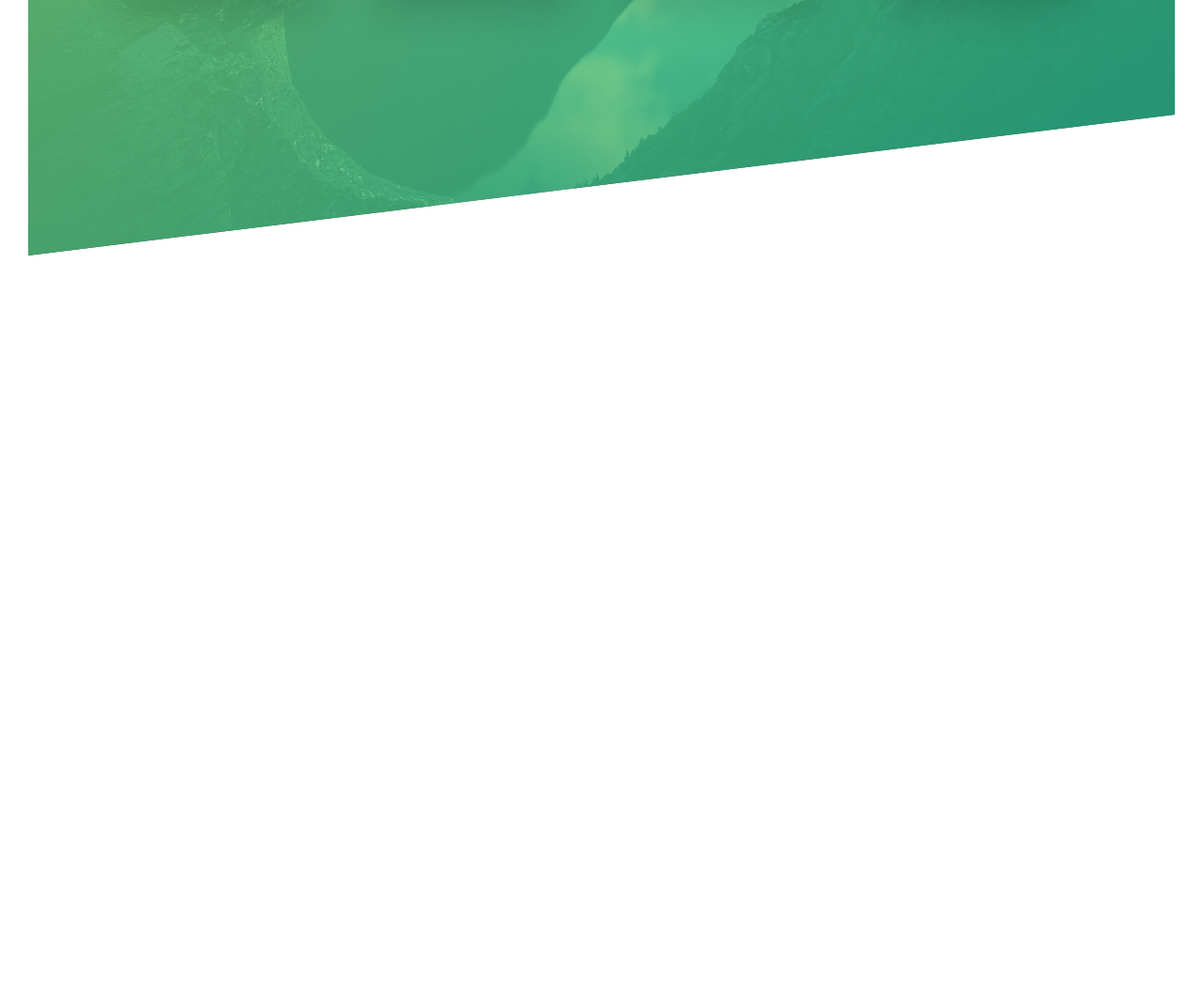
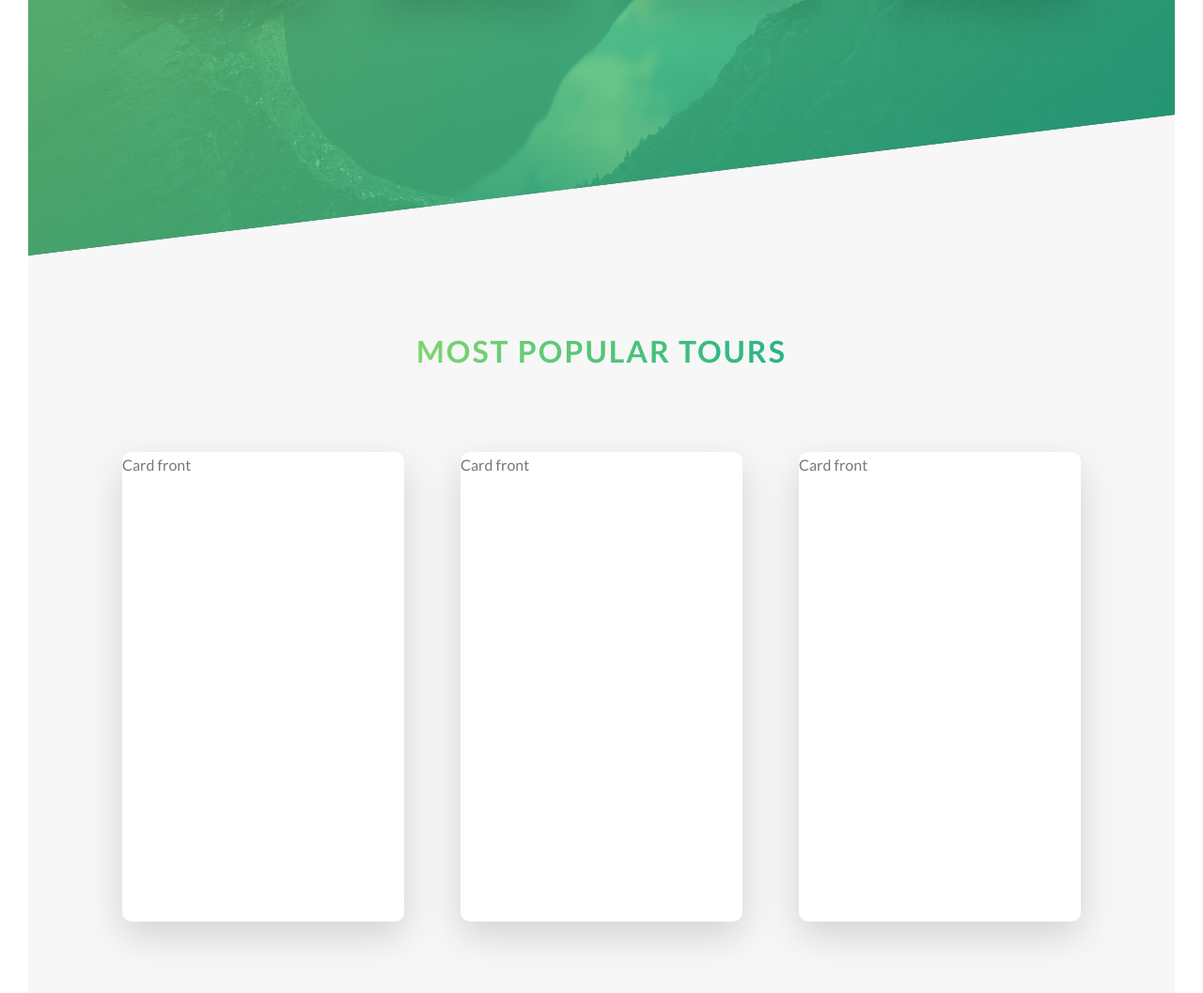
Before and after one commit to punyprogrammer/natours, a website: page starter/index.html in a window 1280 px wide. Shown: the part 2035-3092 px from the top of the page at 94% size. Before the commit the page ends 2362 px from the top, so only its background shows below. Drawn offline with Linux system fonts and the light colour scheme.

Commit message:
implement-cards-rotate-functionality

```diff
--- a/starter/index.html
+++ b/starter/index.html
@@ -122,6 +122,39 @@
           </div>
         </div>
       </section>
+      <section class="section-tours">
+        <div class="u-center-text">
+          <h2 class="heading-secondary u-margin-bottom-big">
+            Most popular tours
+          </h2>
+        </div>
+        <div class="row">
+          <div class="col-1-of-3">
+            <div class="card">
+              <div class="card__side card__side--front">Card front</div>
+              <div class="card__side card__side--back card__side--back-1">
+                Card back
+              </div>
+            </div>
+          </div>
+          <div class="col-1-of-3">
+            <div class="card">
+              <div class="card__side card__side--front">Card front</div>
+              <div class="card__side card__side--back card__side--back-2">
+                Card back
+              </div>
+            </div>
+          </div>
+          <div class="col-1-of-3">
+            <div class="card">
+              <div class="card__side card__side--front">Card front</div>
+              <div class="card__side card__side--back card__side--back-3">
+                Card back
+              </div>
+            </div>
+          </div>
+        </div>
+      </section>
     </main>
   </body>
 </html>
--- a/starter/sass/abstracts/_variables.scss
+++ b/starter/sass/abstracts/_variables.scss
@@ -2,6 +2,11 @@
 $color-primary: #55c57a;
 $color-primary-light: #7ed56f;
 $color-primary-dark: #28b485;
+
+$color-secondary-light: #ffb900;
+$color-secondary-dark: #ff7730;
+$color-tertiary-light: #2998ff;
+$color-tertiary-dark: #5643fa;
 
 $color-secondary-light: #ffb900;
 $color-secondary-dark: #ff7730;
--- /dev/null
+++ b/starter/sass/components/_cards.scss
@@ -0,0 +1,56 @@
+.card {
+  perspective: 150rem;
+  -moz-perspective: 150rem;
+  position: relative;
+  height: 50rem;
+
+  &__side {
+    position: absolute;
+    top: 0;
+    left: 0;
+    height: 50rem;
+    width: 100%;
+    transition: all 0.8s ease;
+    backface-visibility: hidden;
+    border-radius: 1rem;
+    box-shadow: 0 1.5rem 4rem rgba($color-black, 0.15);
+    &--front {
+      background-color: $color-white;
+    }
+    &--back {
+      //   initially will be rotated
+      transform: rotateY(180deg);
+      &-1 {
+        background-image: linear-gradient(
+          to right bottom,
+          $color-secondary-light,
+          $color-secondary-dark
+        );
+      }
+      &-2 {
+        background-image: linear-gradient(
+          to right bottom,
+          $color-primary-light,
+          $color-primary-dark
+        );
+      }
+      &-3 {
+        background-image: linear-gradient(
+          to right bottom,
+          $color-tertiary-light,
+          $color-tertiary-dark
+        );
+      }
+    }
+  }
+
+  &:hover &__side {
+    &--front {
+      transform: rotateY(180deg);
+    }
+
+    &--back {
+      transform: rotateY(0);
+    }
+  }
+}
--- a/starter/sass/main.scss
+++ b/starter/sass/main.scss
@@ -13,6 +13,7 @@
 @import "components/button";
 @import "components/composition";
 @import "components/feature-box";
+@import "components/cards";
 // import layout
 @import "layout/header";
 @import "layout/grid";
--- a/starter/sass/pages/_home.scss
+++ b/starter/sass/pages/_home.scss
@@ -18,3 +18,8 @@
     transform: skewY(7deg);
   }
 }
+.section-tours {
+  background: $color-grey-light-1;
+  padding: 25rem 10rem;
+  margin-top: -25vh;
+}
```
Also changed, not shown: starter/css/style.css.
